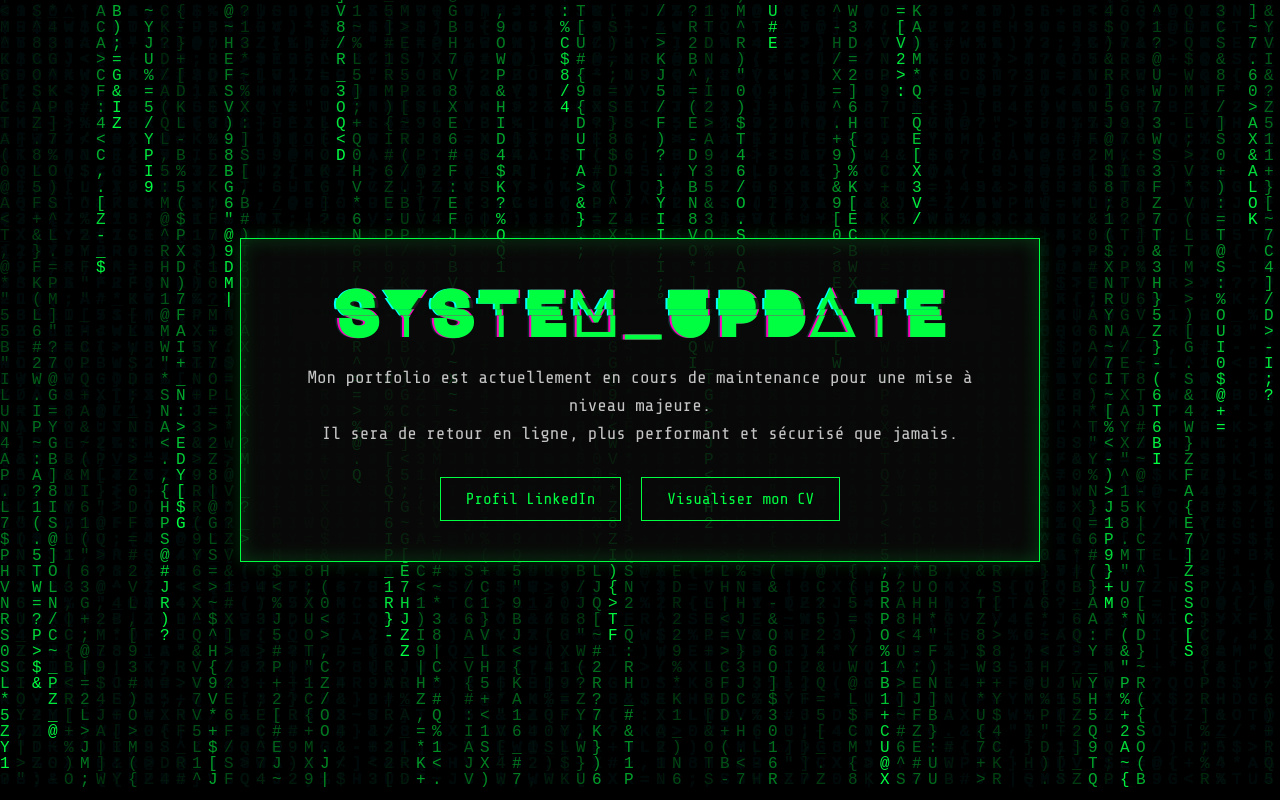
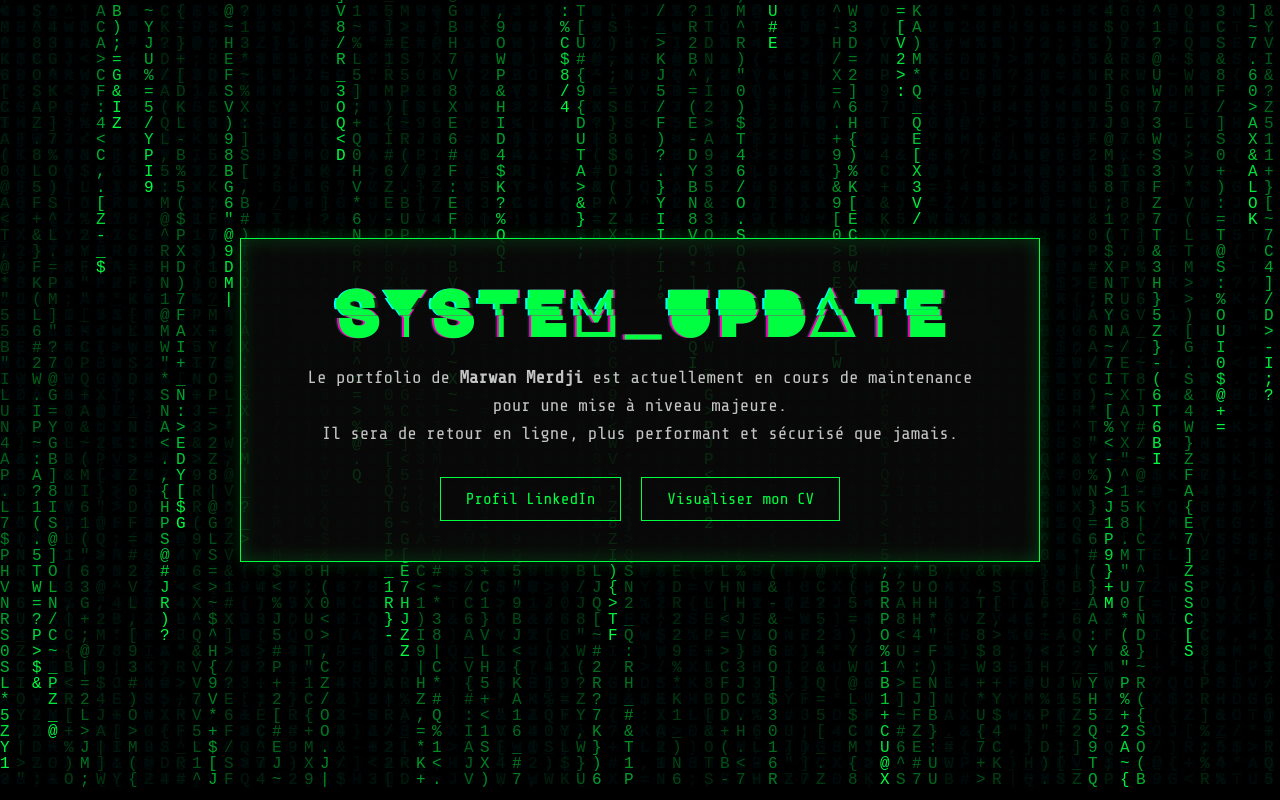
Before and after one commit to merdjiMarwan/Portfolio, a plain HTML site: page index.html in a window 1280 px wide. Drawn offline with nearby package versions, Linux system fonts and the light colour scheme.

Commit message:
maintenance

```diff
--- a/index.html
+++ b/index.html
@@ -3,10 +3,11 @@
 <head>
     <meta charset="UTF-8">
     <meta name="viewport" content="width=device-width, initial-scale=1.0">
-    <title>Marwan's Portfolio</title>
-
+    <title>Marwan Merdji - Portfolio Cybersécurité</title>
+    <meta name="description" content="Portfolio de Marwan Merdji, spécialisé en cybersécurité. Actuellement en maintenance pour une mise à jour majeure. Contactez-moi sur LinkedIn ou consultez mon CV.">
+    <meta name="keywords" content="Marwan Merdji, portfolio, cybersécurité, cyber security, CV">
+    <meta name="author" content="Marwan Merdji">
     <link rel="icon" type="image/png" href="img/marwan2.png">
-
     <link rel="preconnect" href="https://fonts.googleapis.com">
     <link rel="preconnect" href="https://fonts.gstatic.com" crossorigin>
     <link href="https://fonts.googleapis.com/css2?family=Major+Mono+Display&family=Share+Tech+Mono&display=swap" rel="stylesheet">
@@ -18,13 +19,7 @@
             --glitch-color-1: #ff00c1;
             --glitch-color-2: #00fff9;
         }
-
-        * {
-            margin: 0;
-            padding: 0;
-            box-sizing: border-box;
-        }
-
+        * { margin: 0; padding: 0; box-sizing: border-box; }
         body {
             background-color: var(--background-color);
             color: var(--text-color);
@@ -37,16 +32,7 @@
             overflow: hidden;
             padding: 15px;
         }
-
-        canvas {
-            position: fixed;
-            top: 0;
-            left: 0;
-            width: 100%;
-            height: 100%;
-            z-index: -1;
-        }
-
+        canvas { position: fixed; top: 0; left: 0; width: 100%; height: 100%; z-index: -1; }
         .container {
             background: rgba(10, 10, 10, 0.85);
             padding: 40px 50px;
@@ -57,20 +43,33 @@
             width: 100%;
         }
 
-        .glitch {
+        /* AJOUT : Classe pour cacher le H1 de manière accessible */
+        .visually-hidden {
+            position: absolute;
+            width: 1px;
+            height: 1px;
+            padding: 0;
+            margin: -1px;
+            overflow: hidden;
+            clip: rect(0, 0, 0, 0);
+            white-space: nowrap;
+            border: 0;
+        }
+
+        /* MODIFIÉ : Le H2 prend le style du titre visible */
+        .glitch-title {
             font-family: 'Major Mono Display', monospace;
-            /* MODIFIÉ : Taille de police fluide qui s'adapte à la largeur de l'écran */
             font-size: clamp(2.2rem, 10vw, 4rem);
             color: var(--primary-color);
             text-transform: uppercase;
             position: relative;
             animation: glitch 1.5s infinite;
-            /* MODIFIÉ : Force le retour à la ligne pour les mots trop longs */
             word-break: break-all;
+            margin-bottom: 20px;
         }
 
-        .glitch:before,
-        .glitch:after {
+        .glitch-title:before,
+        .glitch-title:after {
             content: attr(data-text);
             position: absolute;
             top: 0;
@@ -80,37 +79,15 @@
             background: rgba(10, 10, 10, 0.85);
             overflow: hidden;
         }
-
-        .glitch:before {
-            left: 2px;
-            text-shadow: -2px 0 var(--glitch-color-1);
-            animation: glitch-anim-1 2s infinite linear alternate-reverse;
-        }
-
-        .glitch:after {
-            left: -2px;
-            text-shadow: -2px 0 var(--glitch-color-2);
-            animation: glitch-anim-2 2s infinite linear alternate-reverse;
-        }
+        .glitch-title:before { left: 2px; text-shadow: -2px 0 var(--glitch-color-1); animation: glitch-anim-1 2s infinite linear alternate-reverse; }
+        .glitch-title:after { left: -2px; text-shadow: -2px 0 var(--glitch-color-2); animation: glitch-anim-2 2s infinite linear alternate-reverse; }
 
         @keyframes glitch { 0%, 100% { text-shadow: -1.5px -1.5px 0 var(--glitch-color-1), 1.5px 1.5px 0 var(--glitch-color-2); } 25% { text-shadow: 1.5px 1.5px 0 var(--glitch-color-1), -1.5px -1.5px 0 var(--glitch-color-2); } 50% { text-shadow: 1.5px -1.5px 0 var(--glitch-color-1), -1.5px 1.5px 0 var(--glitch-color-2); } 75% { text-shadow: -1.5px 1.5px 0 var(--glitch-color-1), 1.5px -1.5px 0 var(--glitch-color-2); } }
         @keyframes glitch-anim-1 { 0% { clip-path: inset(10% 0 80% 0); } 20% { clip-path: inset(50% 0 10% 0); } 40% { clip-path: inset(25% 0 5% 0); } 60% { clip-path: inset(90% 0 2% 0); } 80% { clip-path: inset(5% 0 70% 0); } 100% { clip-path: inset(70% 0 20% 0); } }
         @keyframes glitch-anim-2 { 0% { clip-path: inset(85% 0 5% 0); } 20% { clip-path: inset(15% 0 60% 0); } 40% { clip-path: inset(40% 0 30% 0); } 60% { clip-path: inset(20% 0 75% 0); } 80% { clip-path: inset(65% 0 10% 0); } 100% { clip-path: inset(30% 0 45% 0); } }
 
-        p {
-            margin-top: 20px;
-            font-size: 1.1rem;
-            line-height: 1.6;
-        }
-
-        .cta-buttons {
-            margin-top: 30px;
-            display: flex;
-            justify-content: center;
-            gap: 20px;
-            flex-wrap: wrap;
-        }
-
+        p { font-size: 1.1rem; line-height: 1.6; }
+        .cta-buttons { margin-top: 30px; display: flex; justify-content: center; gap: 20px; flex-wrap: wrap; }
         .btn {
             color: var(--primary-color);
             background-color: transparent;
@@ -122,32 +99,13 @@
             transition: all 0.3s ease;
             cursor: pointer;
         }
-
-        .btn:hover {
-            background-color: var(--primary-color);
-            color: var(--background-color);
-            box-shadow: 0 0 10px var(--primary-color), 0 0 20px var(--primary-color);
-        }
+        .btn:hover { background-color: var(--primary-color); color: var(--background-color); box-shadow: 0 0 10px var(--primary-color), 0 0 20px var(--primary-color); }
 
         @media (max-width: 768px) {
-            .container {
-                padding: 30px 20px;
-            }
-
-            p {
-                font-size: 1rem;
-            }
-
-            .cta-buttons {
-                flex-direction: column;
-                align-items: center;
-                gap: 15px;
-            }
-
-            .btn {
-                width: 80%;
-                max-width: 300px;
-            }
+            .container { padding: 30px 20px; }
+            p { font-size: 1rem; }
+            .cta-buttons { flex-direction: column; align-items: center; gap: 15px; }
+            .btn { width: 80%; max-width: 300px; }
         }
     </style>
 </head>
@@ -155,9 +113,12 @@
     <canvas id="matrix"></canvas>
 
     <div class="container">
-        <h1 class="glitch" data-text="SYSTEM_UPDATE">SYSTEM_UPDATE</h1>
+        <h1 class="visually-hidden">Marwan Merdji</h1>
+
+        <h2 class="glitch-title" data-text="SYSTEM_UPDATE">SYSTEM_UPDATE</h2>
+
         <p>
-            Mon portfolio est actuellement en cours de maintenance pour une mise à niveau majeure. <br>
+            Le portfolio de <strong>Marwan Merdji</strong> est actuellement en cours de maintenance pour une mise à niveau majeure. <br>
             Il sera de retour en ligne, plus performant et sécurisé que jamais.
         </p>
         <div class="cta-buttons">
@@ -167,51 +128,36 @@
     </div>
 
     <script>
+        // Le script JavaScript reste exactement le même
         const canvas = document.getElementById('matrix');
         const context = canvas.getContext('2d');
-
         let columns;
         let rainDrops = [];
         let fontSize = 16;
-
         function setupCanvas() {
             canvas.width = window.innerWidth;
             canvas.height = window.innerHeight;
-
             columns = Math.floor(canvas.width / fontSize);
             rainDrops = [];
-
-            for (let x = 0; x < columns; x++) {
-                rainDrops[x] = 1;
-            }
+            for (let x = 0; x < columns; x++) { rainDrops[x] = 1; }
         }
-
         setupCanvas();
         const alphabet = 'ABCDEFGHIJKLMNOPQRSTUVWXYZ0123456789@#$%^&*()_+=-{}[]|;:"<>,.?/~';
-
         const draw = () => {
             context.fillStyle = 'rgba(0, 0, 0, 0.05)';
             context.fillRect(0, 0, canvas.width, canvas.height);
-
             context.fillStyle = '#00ff41';
             context.font = fontSize + 'px monospace';
-
             for (let i = 0; i < rainDrops.length; i++) {
-                if (rainDrops[i] * fontSize > canvas.height && Math.random() > 0.975) {
-                    rainDrops[i] = 0;
-                }
-
+                if (rainDrops[i] * fontSize > canvas.height && Math.random() > 0.975) { rainDrops[i] = 0; }
                 if(rainDrops[i] * fontSize < canvas.height) {
                     const text = alphabet.charAt(Math.floor(Math.random() * alphabet.length));
                     context.fillText(text, i * fontSize, rainDrops[i] * fontSize);
                 }
-
                 rainDrops[i]++;
             }
         };
-
         let intervalId = setInterval(draw, 33);
-
         window.addEventListener('resize', () => {
             clearInterval(intervalId);
             setupCanvas();
```
